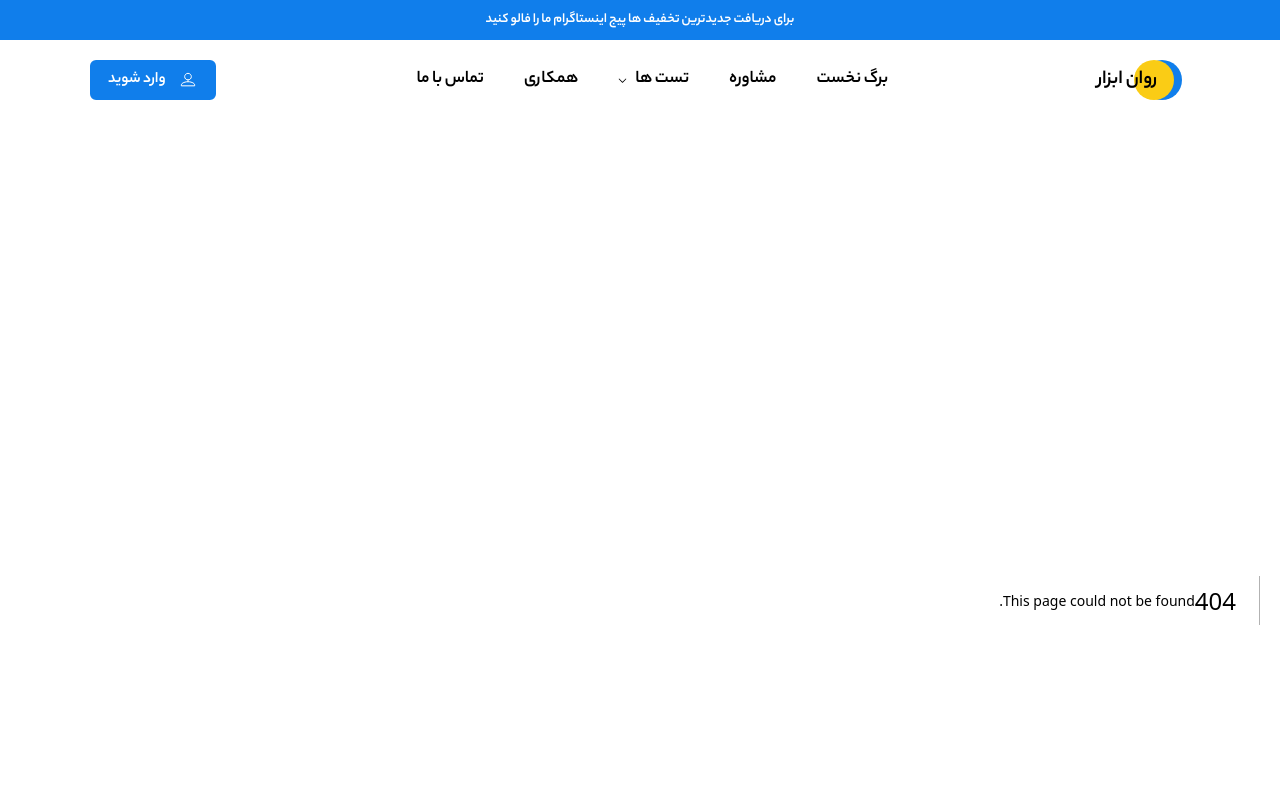
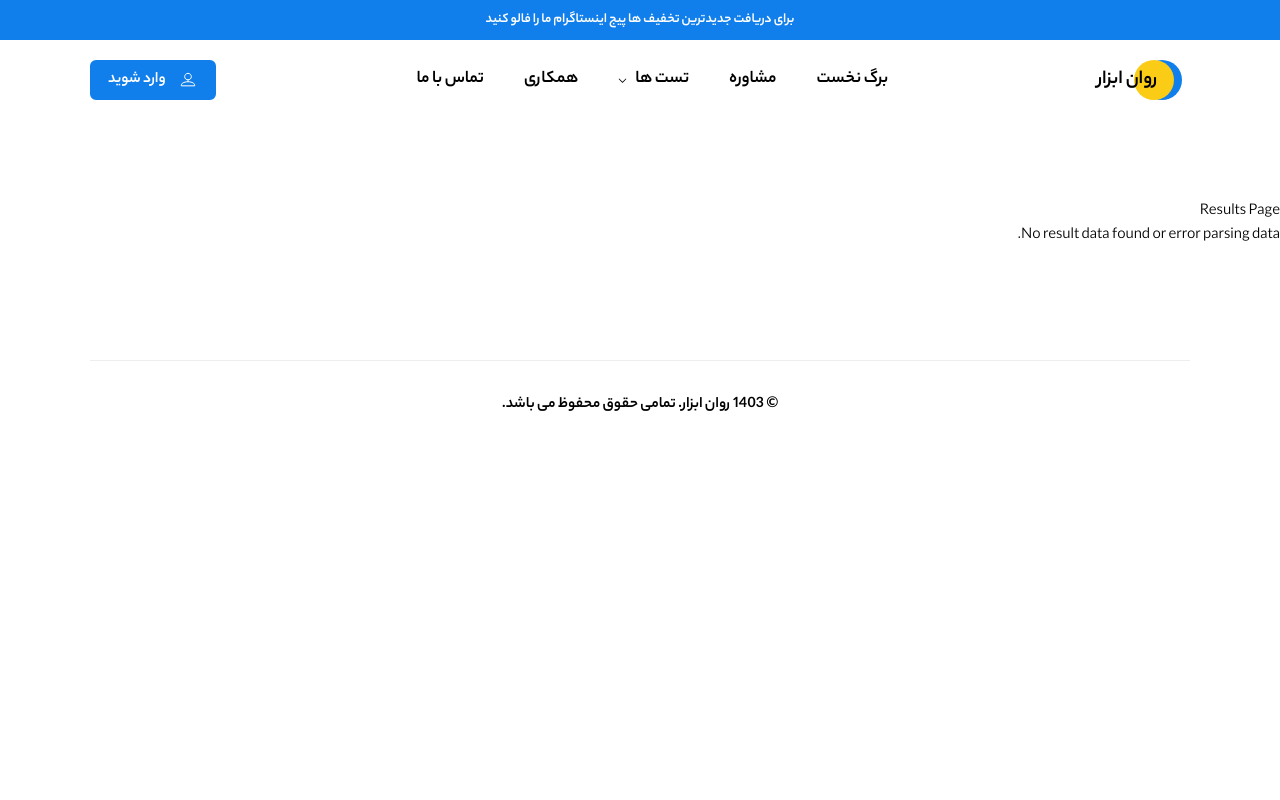
Before and after one commit to kouroshneyestani/nextjs-ravanafzar, a Next.js app: page /responses/1 in a window 1280 px wide. Before the commit this address had no page. Shown: the top 800 px of the page. Built offline with nearby package versions, Linux system fonts and the light colour scheme; what tailwindcss-rtl would draw is missing.

Commit message:
feat: add new page for handling responses

```diff
--- a/src/app/(pages)/quizzes/[id]/layout.js
+++ /dev/null
@@ -1,12 +0,0 @@
-import { HeaderBackButton } from "@components";
-
-export default function Layout({ children }) {
-    return (
-        <>
-            <HeaderBackButton href="/quizzes" />
-            <div className="pb-16 w-full h-screen flex flex-col items-center justify-center">
-                {children}
-            </div>
-        </>
-    );
-}
--- /dev/null
+++ b/src/app/(pages)/responses/[id]/page.js
@@ -0,0 +1,33 @@
+"use client";
+
+import { useSearchParams } from "next/navigation";
+
+export default function Page() {
+    const searchParams = useSearchParams();
+    const result = searchParams.get("result");
+
+    // Safely parse the result if it's present and handle potential errors
+    let parsedResult = null;
+    if (result) {
+        try {
+            parsedResult = JSON.parse(result);
+        } catch (error) {
+            console.error("Error parsing JSON from result:", error);
+            parsedResult = null; // or set to some default value
+        }
+    }
+
+    return (
+        <div>
+            <h1>Results Page</h1>
+            {parsedResult ? (
+                <div>
+                    {/* Render your result here */}
+                    <p>Result: {JSON.stringify(parsedResult)}</p>
+                </div>
+            ) : (
+                <p>No result data found or error parsing data.</p>
+            )}
+        </div>
+    );
+}
```
